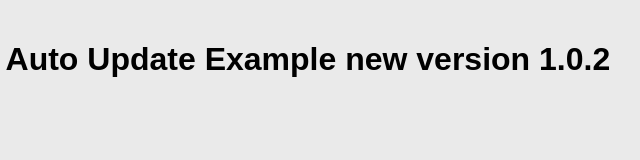
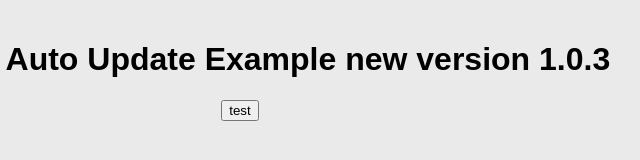
Before and after one commit to rajktech/electron-auto-update-example, an Electron app: page index.html in a window 800 px wide. Shown: the full height of the page, 160-800 px from the left. Drawn offline with Linux system fonts and the light colour scheme; no server answers.

Commit message:
Version update 1.0.3

```diff
--- a/index.html
+++ b/index.html
@@ -28,8 +28,13 @@
   </style>
 </head>
 <body>
-  <h1>Electron Auto Update Example new version 1.0.2</h1>
+  <h1>Electron Auto Update Example new version 1.0.3</h1>
   <p id="version"></p>
+
+  <button id="testing" onClick="newapp()" class="">
+      test
+    </button>
+
   <div id="notification" class="hidden">
     <p id="message"></p>
     <button id="close-button" onClick="closeNotification()">
@@ -71,5 +76,9 @@
       ipcRenderer.send('restart_app');
     }
 
+    function newapp() {
+      ipcRenderer.send('newapp');
+    }
+
   </script>
 </body>
--- a/package.json
+++ b/package.json
@@ -1,6 +1,6 @@
 {
   "name": "auto_update",
-  "version": "1.0.2",
+  "version": "1.0.3",
   "description": "",
   "main": "main.js",
   "scripts": {
```
Also changed, not shown: main.js (+7 -0 lines).
